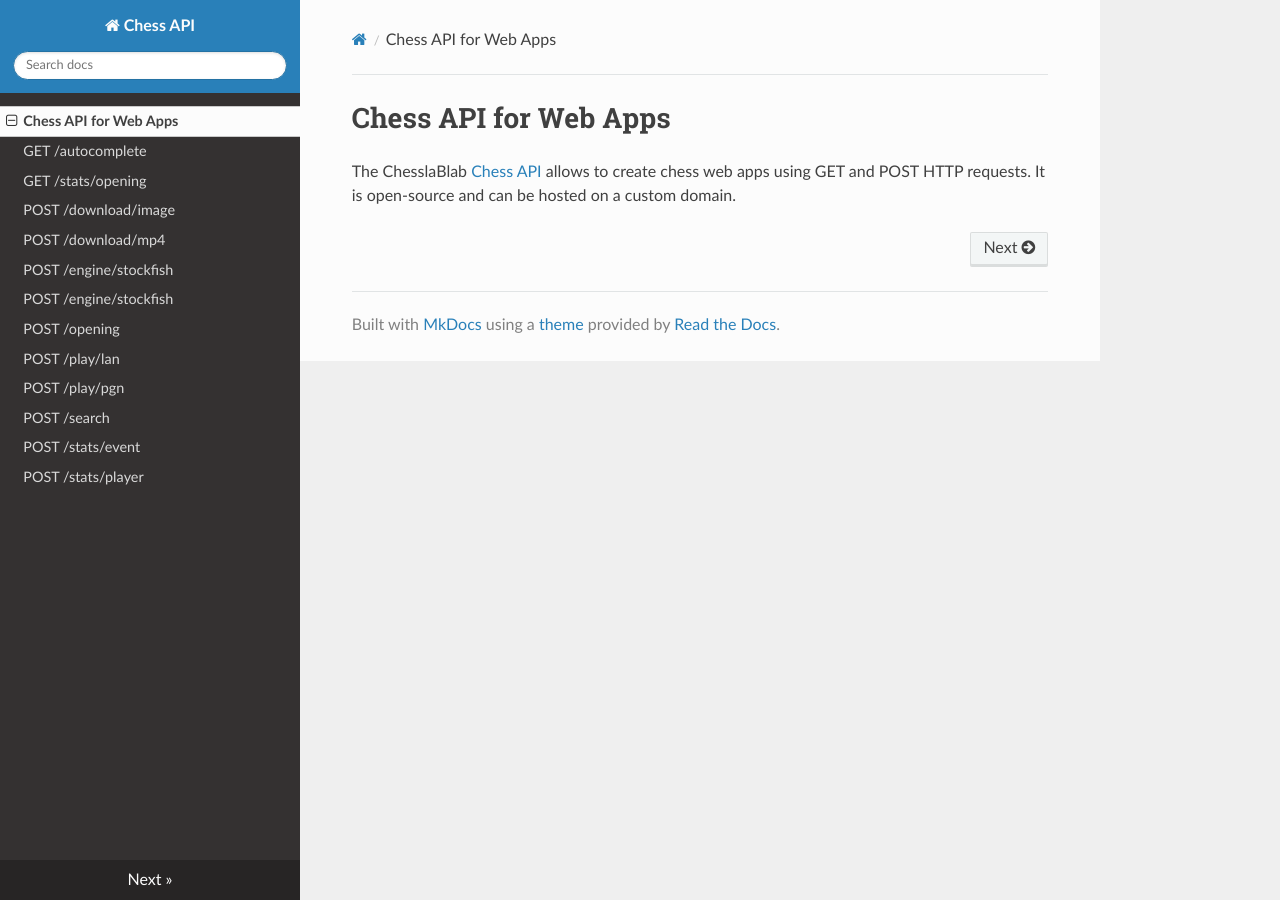
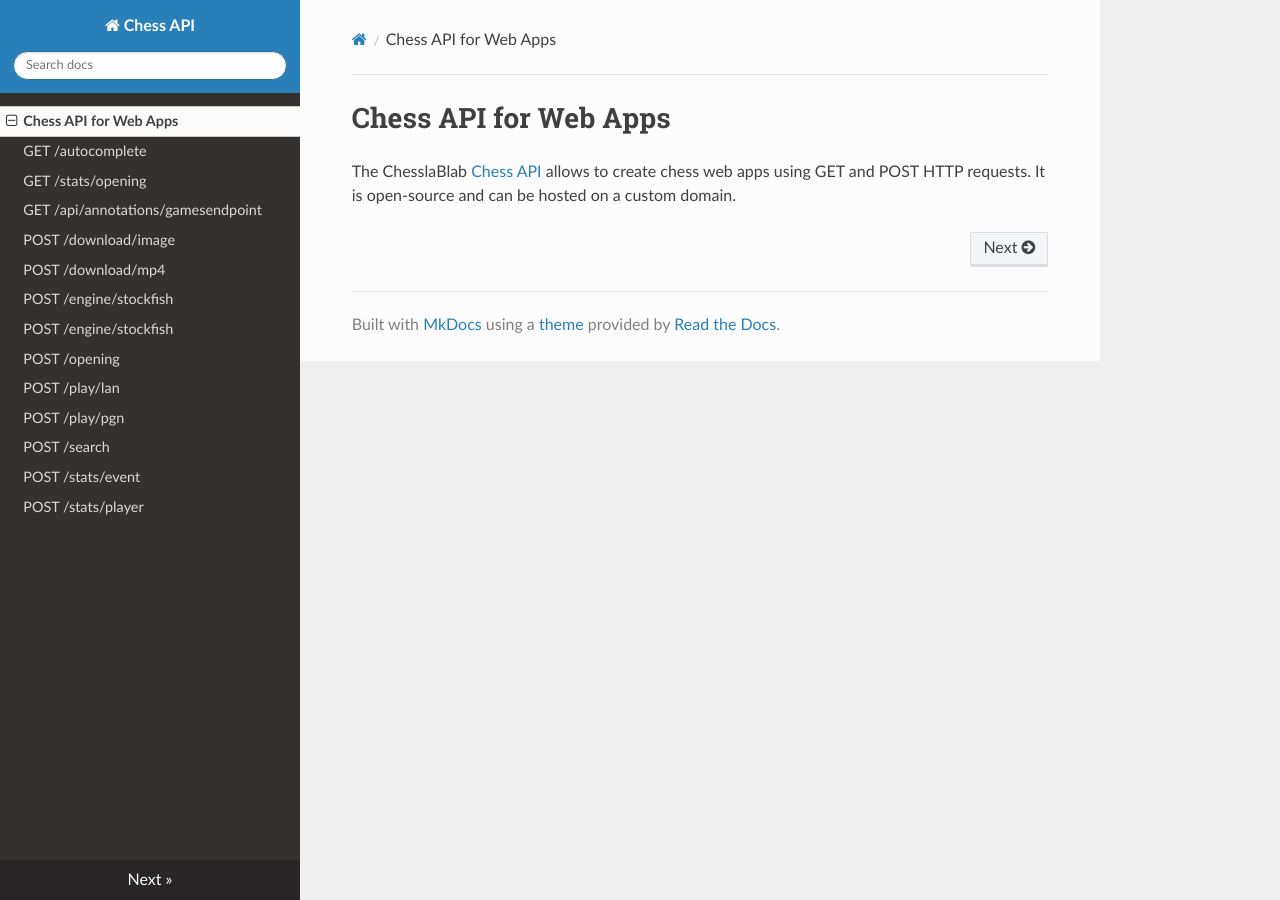
Before and after one commit to chesslablab/chess-api, an MkDocs documentation site: the page built from docs/index.md, in a window 1280 px wide. Built offline with MkDocs 1.6.1, drawn with Linux system fonts in a browser that asks for light colours; nearby versions of some CDN libraries; old or Windows-style settings are respelled for this version of MkDocs.

Commit message:
Update mkdocs.yml

```diff
--- a/mkdocs.yml
+++ b/mkdocs.yml
@@ -3,6 +3,7 @@ pages:
   - Chess API for Web Apps: index.md
   - GET /autocomplete: get-autocomplete.md
   - GET /stats/opening: get-stats-opening.md
+  - GET /api/annotations/gamesendpoint: get-api-annotations-games-endpoint.md
   - POST /download/image: post-download-image.md
   - POST /download/mp4: post-download-mp4.md
   - POST /engine/stockfish: post-engine-stockfish.md
```
